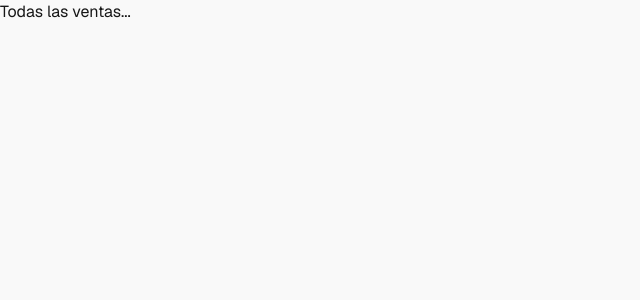
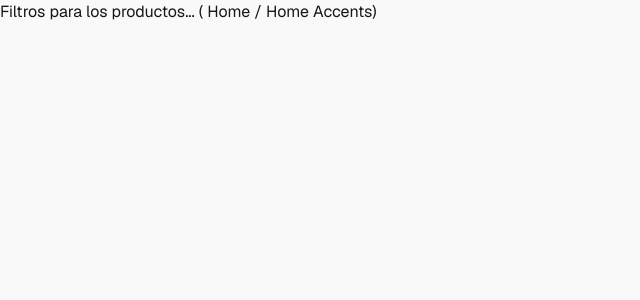
Before and after one commit to IngenieroJosser/chocomarket__frontend, a Next.js app: page /sales in a window 1280 px wide. Shown: the top 300 px of the page, without its empty margins (0-640 px from the left). Built offline with nearby package versions, Linux system fonts and the light colour scheme.

Commit message:
feat(ui - home): header of the home 2.4

```diff
--- a/src/app/page.tsx
+++ b/src/app/page.tsx
@@ -1,4 +1,4 @@
-import Header from "@/components/ui/Header";
+import Header from "@/components/ui/home/Header";
 
 export default function Home() {
   return (
--- a/src/app/sales/page.tsx
+++ b/src/app/sales/page.tsx
@@ -1,6 +1,9 @@
 const SalesPage = () => {
   return (
-    <div>Todas las ventas...</div>
+    <div>Filtros para los productos... (
+      Home
+      /
+      Home Accents)</div>
   )
 }
 
--- /dev/null
+++ b/src/app/sellers/page.tsx
@@ -0,0 +1,7 @@
+const SellersPage = () => {
+  return (
+    <div>Página para los vendedores</div>
+  )
+}
+
+export default SellersPage
--- a/src/app/products/page.tsx
+++ b/src/app/shop/page.tsx
@@ -1,7 +1,7 @@
-const ProductPage = () => {
+const ShopPage = () => {
   return (
     <div>Todos los productos...</div>
   )
 }
 
-export default ProductPage
+export default ShopPage
--- a/src/components/ui/Header.tsx
+++ b/src/components/ui/home/Header.tsx
@@ -2,7 +2,7 @@
 import React, { useState } from "react";
 import Image from "next/image";
 import Link from "next/link";
-import { Select } from "../Select";
+import { Select } from "../../Select";
 
 const Header = () => {
   const [language, setLanguage] = useState<string>('');
@@ -41,7 +41,7 @@ const Header = () => {
         <ul className="flex flex-row gap-2">
           <li>
             <Link
-              href="/products"
+              href="/shop"
               className="relative inline-block px-1 py-0.5 overflow-hidden z-10
              before:content-[''] before:absolute before:bottom-0 before:left-0
              before:w-full before:h-0 before:bg-[#008060] before:z-[-1]
@@ -65,7 +65,7 @@ const Header = () => {
           </li>
           <li>
             <Link
-              href="#"
+              href="/sellers"
               className="relative inline-block px-1 py-0.5 overflow-hidden z-10
              before:content-[''] before:absolute before:bottom-0 before:left-0
              before:w-full before:h-0 before:bg-[#008060] before:z-[-1]
```
